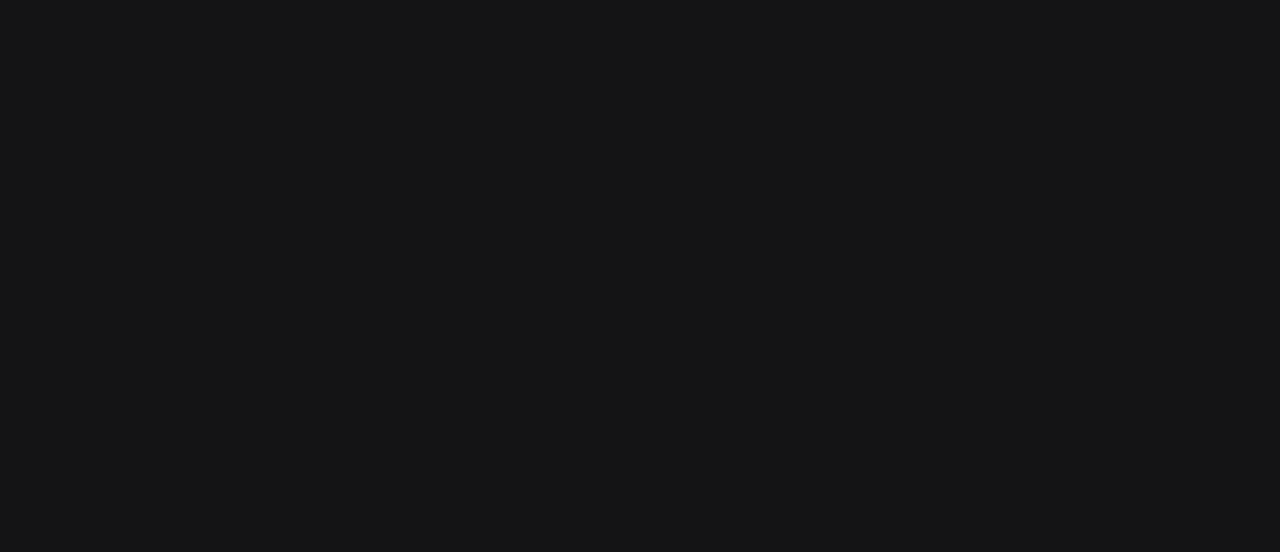
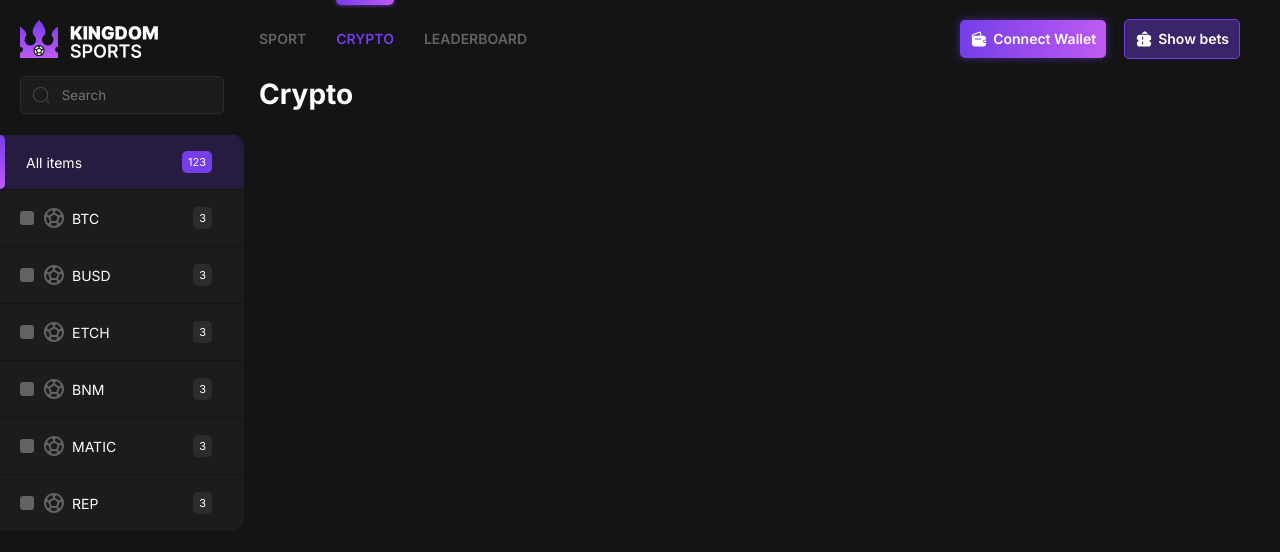
Before and after one commit to muhammad-junaid1/kingdom-sport, a React (Create React App) app: page /crypto/all in a window 1280 px wide. Before the commit this address had no page. Shown: the top 552 px of the page. Built offline with nearby package versions, Linux system fonts and the light colour scheme.

Commit message:
crypto navbar

```diff
--- a/src/components/CryptoNavbar.jsx
+++ b/src/components/CryptoNavbar.jsx
@@ -1,11 +1,13 @@
 import React from 'react';
 import Navbar from "./Navbar";
 import data from "../sampleData";
+import {useParams} from "react-router-dom";
 
 const CryptoNavbar = ({isMobile, forMobile, showNavbar}) => {
+    const {type} = useParams();
     return (
         <>
-            <Navbar isMobile={isMobile} forMobile={forMobile} showNavbar={showNavbar} isCrypto={true} cryptoData={data.cryptoItems}/>
+            <Navbar isMobile={isMobile} index={type} forMobile={forMobile} showNavbar={showNavbar} isCrypto={true} cryptoData={data.cryptoItems}/>
         </>
     );
 };
--- a/src/components/Main.jsx
+++ b/src/components/Main.jsx
@@ -40,7 +40,17 @@
             <Route path="/" element={<Navbar collapse={collapseNavbar && true}/>}/>
             <Route path="/sport/:page" element={<Navbar collapse={collapseNavbar && true}/>}/>
               <Route
-                path="/crypto"
+                path="/crypto/all"
+                element={
+                  <CryptoNavbar
+                    isMobile={isMobile}
+                    forMobile={true}
+                    showNavbar={showNavbar}
+                  />
+                }
+              />
+              <Route
+                path="/crypto/:index"
                 element={
                   <CryptoNavbar
                     isMobile={isMobile}
@@ -72,7 +82,17 @@
             collapseNavbar={collapseNavbar}
             setCollapseNavbar={setCollapseNavbar}
           />}/>
-          <Route path="/crypto" element={ <Header
+          <Route path="/crypto/all" element={ <Header
+            isMobile={isMobile}
+            showNavbar={showNavbar}
+            setShowNavbar={setShowNavbar}
+            showBetsContainer={showBetsContainer}
+            setShowBetsContainer={setShowBetsContainer}
+            collapseNavbar={collapseNavbar}
+            setCollapseNavbar={setCollapseNavbar}
+            removeCollapseToggle={true}
+          />}/>
+          <Route path="/crypto/:index" element={ <Header
             isMobile={isMobile}
             showNavbar={showNavbar}
             setShowNavbar={setShowNavbar}
@@ -128,7 +148,17 @@
                   />
 
                   <Route
-                    path="/crypto"
+                    path="/crypto/all"
+                    element={
+                      <CryptoNavbar
+                        isMobile={isMobile}
+                        forMobile={true}
+                        showNavbar={showNavbar}
+                      />
+                    }
+                  />
+                  <Route
+                    path="/crypto/:index"
                     element={
                       <CryptoNavbar
                         isMobile={isMobile}
@@ -158,7 +188,8 @@
                   <Route path="/" element={<Homepage />} />
                   <Route path="/sport/live" element={<Live />} />
                   <Route path="/sport/favourites" element={<Favourites />} />
-                  <Route path="/crypto" element={<Crypto />} />
+                  <Route path="/crypto/all" element={<Crypto />} />
+                  <Route path="/crypto/:index" element={<Crypto/>} />
                   <Route path="/leaderboard" element={<LeaderBoard />} />
                 </Routes>
               )}
--- a/src/components/NavLinks.jsx
+++ b/src/components/NavLinks.jsx
@@ -24,7 +24,7 @@
           </NavLink>
         </li>
         <li>
-        <NavLink to="/crypto">
+        <NavLink to="/crypto/all" className={`${location.pathname.startsWith("/crypto") ? "active" : ""}`}>
         {isFixed &&
           <SVGIcons.Crypto />
         }
--- a/src/components/Navbar.jsx
+++ b/src/components/Navbar.jsx
@@ -7,7 +7,7 @@
 import HalfLogo from "../assets/half-logo.png";
 import SearchInput from "./SearchInput";
 
-const Navbar = ({collapse, isMobile, showNavbar, isCrypto, cryptoData, isLeaderboard}) => {
+const Navbar = ({collapse, isMobile, showNavbar, isCrypto, cryptoData}) => {
   const dropDowns = [
     {
       icon: "Soccer",
@@ -96,6 +96,7 @@
     },
   ];
   const [toggled, setToggled] = useState(null);
+  const [checked, setChecked] = useState(null);
   return (
     <>
       <div className="navbar" style={{paddingRight: (isMobile && !showNavbar) ? 0 : ""}}>
@@ -148,13 +149,9 @@
             </>
           :
           <>
-          <NavbarItem isDropDown={false} text="All items" noIcon={true} number={123} collapse={collapse} target="/crypto/all">
-          <input type="radio" name="crypto" />
-          </NavbarItem>
-          {cryptoData.map((item) => {
-            return <NavbarItem isDropDown={false} Icon={SVGIcons[item.icon]} text={item.text} number={item.number} collapse={collapse} target={item.target}>
-              <input type="radio" name="crypto" />
-            </NavbarItem>
+          <NavbarItem isDropDown={false} text="All items" noIcon={true} number={123} collapse={collapse} target="/crypto/all" isCryptoItem={true} forAll={true}/>
+          {cryptoData.map((item, index) => {
+            return <NavbarItem isDropDown={false} Icon={SVGIcons[item.icon]} text={item.text} number={item.number} collapse={collapse} activeRadio={checked === index} onCheck={() => checked === index ? setChecked(index) : setChecked(index)} isCryptoItem={true} target={`/crypto/${index+1}`}/>
           })}
           </>
           }
--- a/src/components/NavbarItem.jsx
+++ b/src/components/NavbarItem.jsx
@@ -9,7 +9,7 @@
   number,
   isDropDown,
   isHome,
-  isLive, collapse, active, onToggle, target, noIcon, children
+  isLive, collapse, active, onToggle, target, noIcon, isCryptoItem, onCheck, activeRadio, forAll
 }) => {
 
   const {isMobile, setShowNavbar, setCollapseNavbar} = React.useContext(NavbarContext);
@@ -19,8 +19,10 @@
   }
   const HideNavOnClickOnMobile = () => {
     if(isMobile){
-        setShowNavbar(false);
+      setShowNavbar(false);
     }
+    if(isCryptoItem) onCheck();
+
   }
 
   return (
@@ -35,7 +37,13 @@
         ) : (
           <>
             <div className="left">
-              {children}
+              {(isCryptoItem && !forAll) && <>
+              <input style={{display: "none"}} type="radio" name="crypto" value={text}/>
+              <div className={`radio-icon${(activeRadio) ? " radio-active": ""}`}>
+                <div className="active-radio-circle" style={{display: activeRadio ? "block" : "none"}}></div>
+              </div>
+              </>
+}
               {!noIcon && <Icon />}
               <p className="navbar__item-text">{text}</p>
             </div>
--- a/src/components/pages/Crypto.jsx
+++ b/src/components/pages/Crypto.jsx
@@ -1,9 +1,11 @@
 import React from 'react';
+import { useParams } from 'react-router-dom';
 
 const  Crypto = () => {
+    const {index} = useParams();
     return (
         <>
-            <h1>Crypto</h1>
+            <h1>Crypto</h1> <span>{index}</span>
         </>
     );
 };
--- a/src/css/Navbar.css
+++ b/src/css/Navbar.css
@@ -7,6 +7,7 @@
 .navbar {
     padding-right: 1.5rem;
     margin-bottom: 2.0rem;
+    color: white;
 }
 
 .navbar__header {
@@ -150,6 +151,34 @@
     background-color: var(--red6) !important;
 }
 
+input[type="radio"] {
+    margin-right: 8px;
+}
+
+.radio-icon {
+    width: 14px;
+    height: 14px;
+    background: var(--grey2);
+    border-radius: 3px;
+    position: relative;
+    margin-right: 8px;
+}
+
+.radio-active {
+    border-radius: 50%;
+    background: white;
+}
+.radio-active .active-radio-circle{
+    background: var(--violet6);
+    position: absolute;
+    width: 8px;
+    border-radius: 50%;
+    height: 8px;
+    top: 50%;
+    transform: translate(-50%, -50%);
+    left: 50%;
+}
+
 @media all and (max-width: 500px) {
     .navbar__header{
         padding-top:0;
--- a/src/sampleData.js
+++ b/src/sampleData.js
@@ -4,8 +4,32 @@
             text: "BTC",
             icon: "Soccer",
             number: 3,
-            target: "/crypto/btc"
-        }
+        },
+        {
+            text: "BUSD",
+            icon: "Soccer",
+            number: 3,
+        },
+        {
+            text: "ETCH",
+            icon: "Soccer",
+            number: 3,
+        },
+        {
+            text: "BNM",
+            icon: "Soccer",
+            number: 3,
+        },
+        {
+            text: "MATIC",
+            icon: "Soccer",
+            number: 3,
+        },
+        {
+            text: "REP",
+            icon: "Soccer",
+            number: 3,
+        },
     ]
 }
 
```
